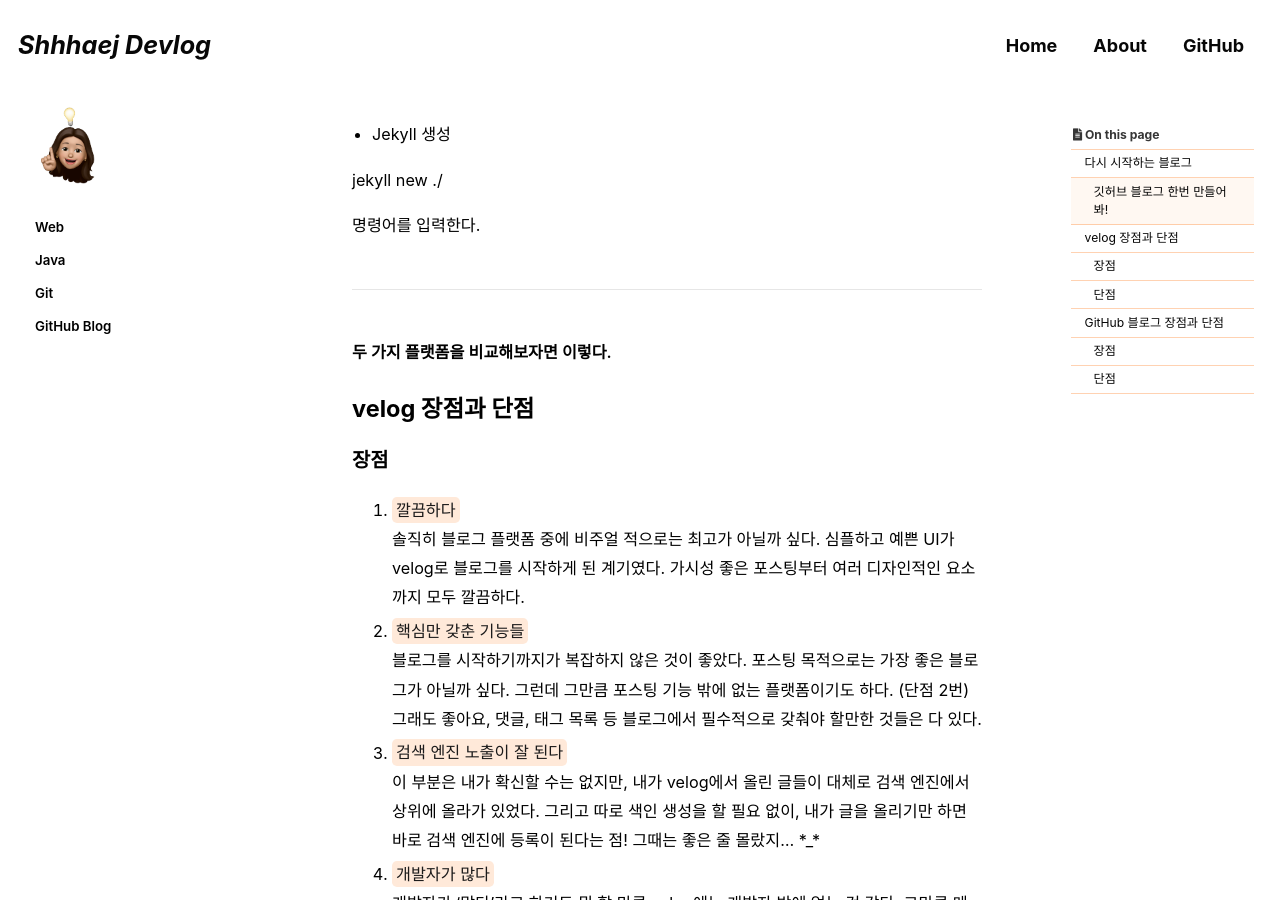
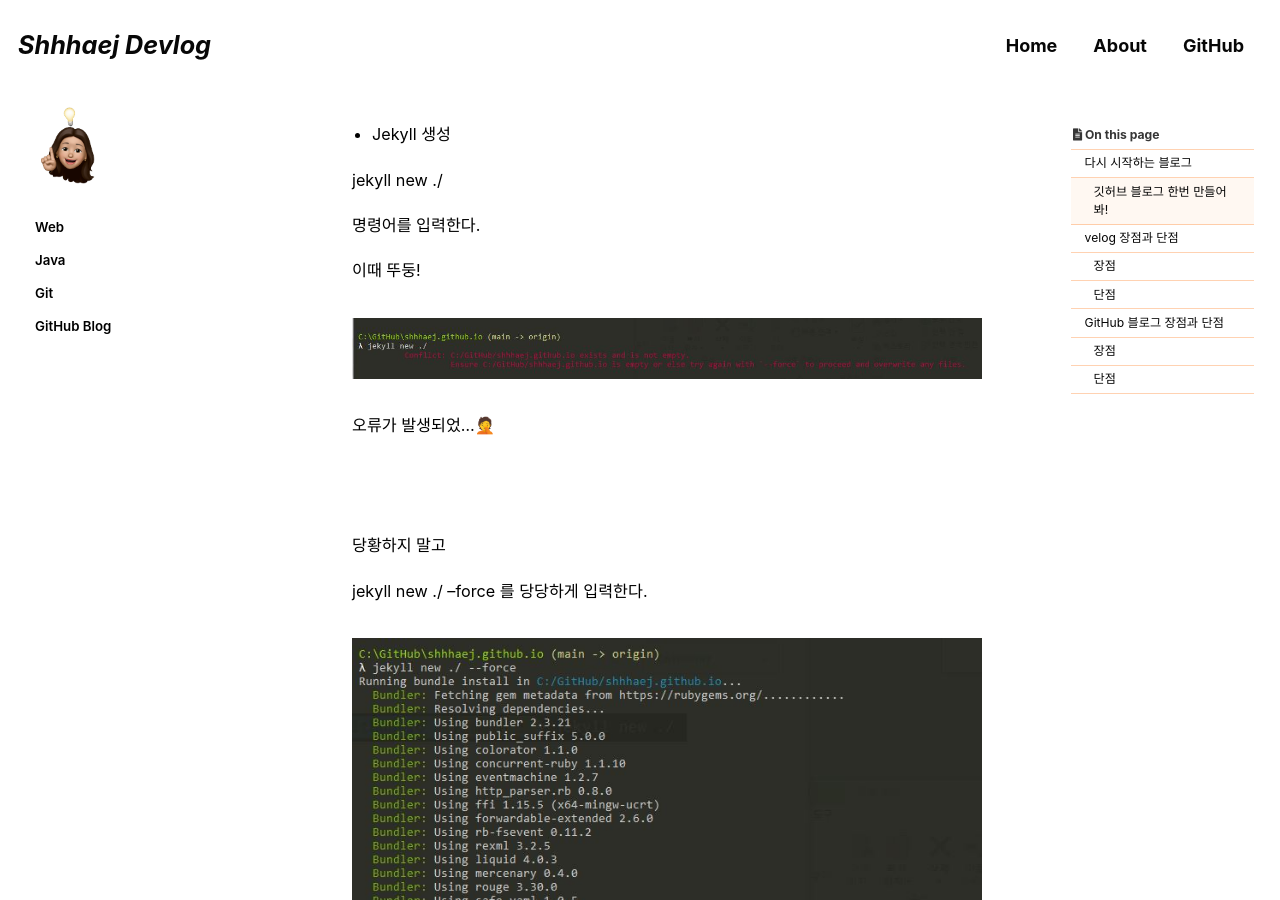
Before and after one commit to shhhaej/shhhaej.github.io, a Jekyll site: the page built from _posts/2021-09-05-github-blog-1.md, in a window 1280 px wide and 900 px high, scrolled down 3666 px. Built offline with Jekyll 4.4.1, drawn with Linux system fonts in a browser that asks for light colours; cached includes are drawn as plain includes; some web fonts are replaced; comment, search, counter and statistics services are not loaded.

Commit message:
recommit.

```diff
--- a/_posts/2021-09-05-github-blog-1.md
+++ b/_posts/2021-09-05-github-blog-1.md
@@ -134,8 +134,28 @@ jekyll new ./
 
 명령어를 입력한다.
 
+이때 뚜둥!
+
+![force](../assets/images/posts_img/github-blog/force.JPG)
+
+오류가 발생되었...🤦
+
+<br>
+<br>
+
+당황하지 말고
+
+jekyll new ./ --force 를 당당하게 입력한다.
+
+![force-solution](../assets/images/posts_img/github-blog/force-solution.JPG)
 
 
+<br>
+<br>
+<br>
+
+
+-
 ---
 
 **두 가지 플랫폼을 비교해보자면 이렇다.**
```
Also changed, not shown: assets/images/posts_img/github-blog/force-solution.JPG (added), assets/images/posts_img/github-blog/force.JPG (added).
